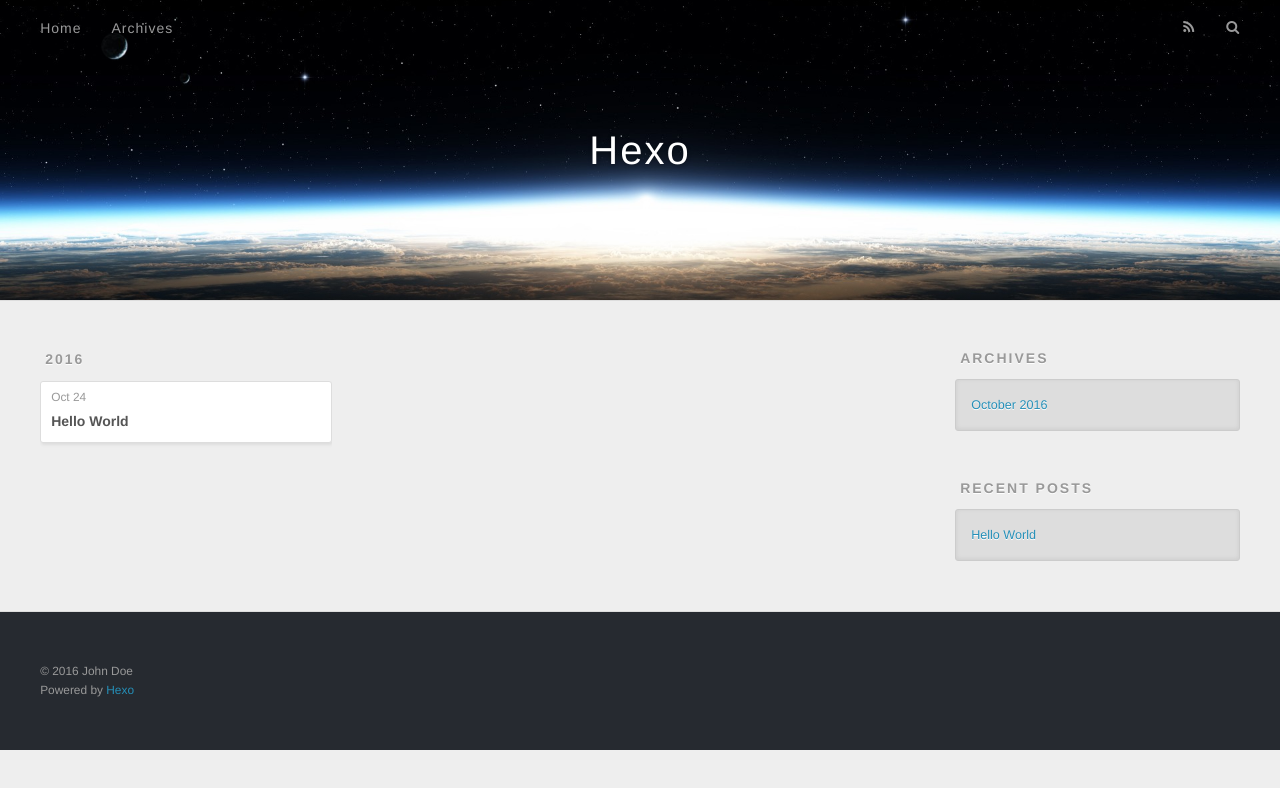
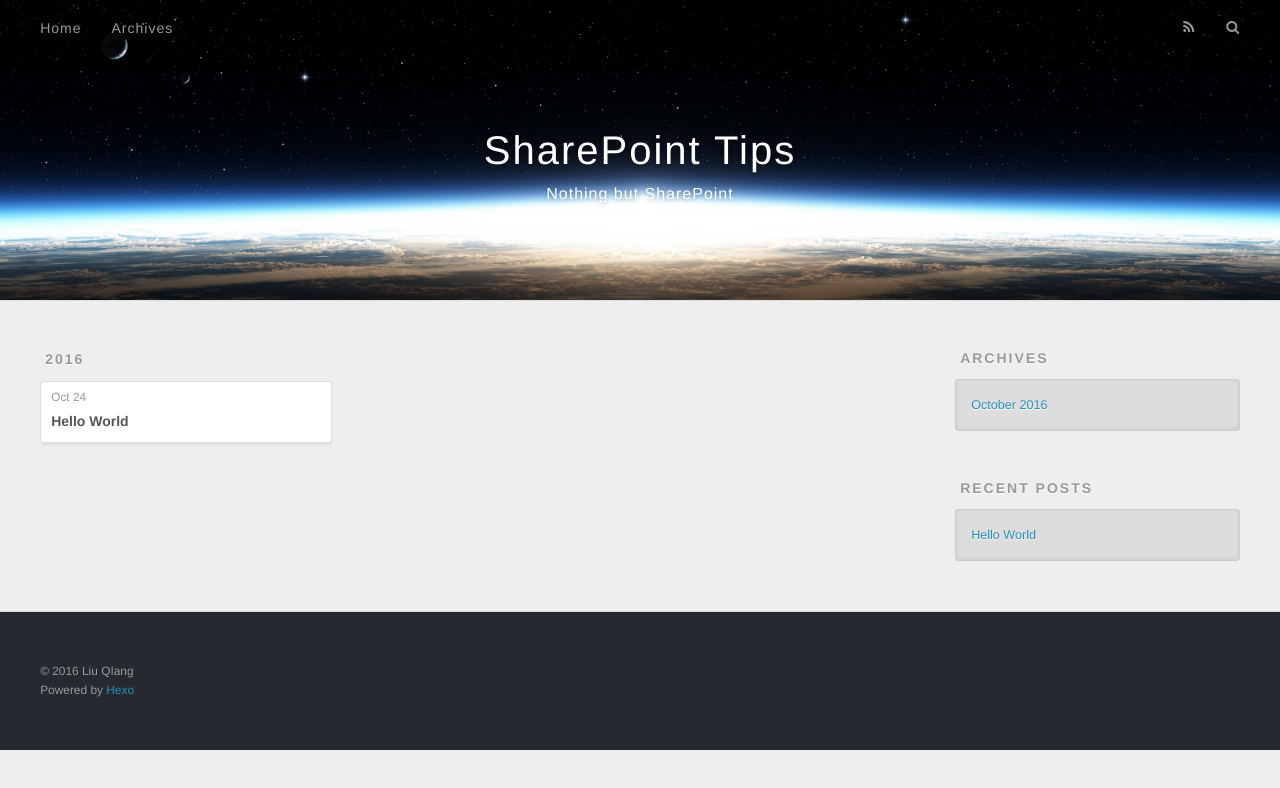
Before and after one commit to 6Qiang/6Qiang.github.io, a plain HTML site: page archives/2016/10/index.html in a window 1280 px wide. Drawn offline with nearby package versions, Linux system fonts and the light colour scheme.

Commit message:
Site updated: 2016-10-24 14:37:02

```diff
--- a/archives/2016/10/index.html
+++ b/archives/2016/10/index.html
@@ -3,16 +3,19 @@
 <head>
   <meta charset="utf-8">
 
-  <title>Archives: 2016/10 | Hexo</title>
+  <title>Archives: 2016/10 | SharePoint Tips</title>
   <meta name="viewport" content="width=device-width, initial-scale=1, maximum-scale=1">
-  <meta property="og:type" content="website">
-<meta property="og:title" content="Hexo">
+  <meta name="description" content="Nothing but SharePoint">
+<meta property="og:type" content="website">
+<meta property="og:title" content="SharePoint Tips">
 <meta property="og:url" content="http://yoursite.com/archives/2016/10/index.html">
-<meta property="og:site_name" content="Hexo">
+<meta property="og:site_name" content="SharePoint Tips">
+<meta property="og:description" content="Nothing but SharePoint">
 <meta name="twitter:card" content="summary">
-<meta name="twitter:title" content="Hexo">
+<meta name="twitter:title" content="SharePoint Tips">
+<meta name="twitter:description" content="Nothing but SharePoint">
 
-    <link rel="alternate" href="/atom.xml" title="Hexo" type="application/atom+xml">
+    <link rel="alternate" href="/atom.xml" title="SharePoint Tips" type="application/atom+xml">
 
 
     <link rel="icon" href="/favicon.png">
@@ -33,8 +36,12 @@
   <div id="header-outer" class="outer">
     <div id="header-title" class="inner">
       <h1 id="logo-wrap">
-        <a href="/" id="logo">Hexo</a>
+        <a href="/" id="logo">SharePoint Tips</a>
       </h1>
+
+        <h2 id="subtitle-wrap">
+          <a href="/" id="subtitle">Nothing but SharePoint</a>
+        </h2>
 
     </div>
     <div id="header-inner" class="inner">
@@ -137,7 +144,7 @@
 
   <div class="outer">
     <div id="footer-info" class="inner">
-      &copy; 2016 John Doe<br>
+      &copy; 2016 Liu QIang<br>
       Powered by <a href="http://hexo.io/" target="_blank">Hexo</a>
     </div>
   </div>
```
Also changed, not shown: 2016/10/24/hello-world/index.html (+10 -6 lines), archives/2016/index.html (+15 -8 lines), archives/index.html (+15 -8 lines), index.html (+16 -9 lines).
